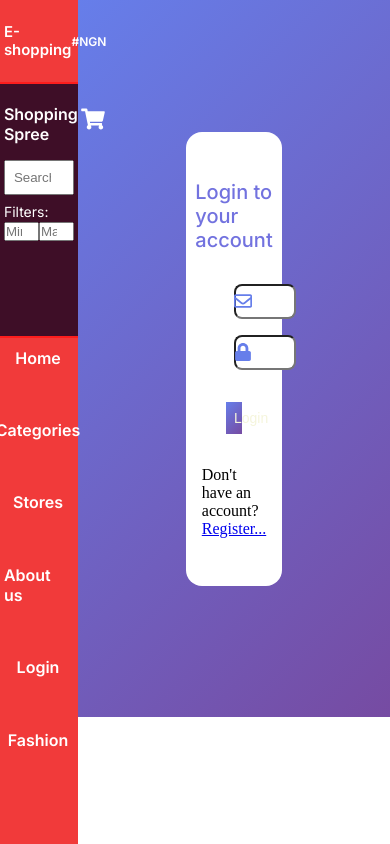
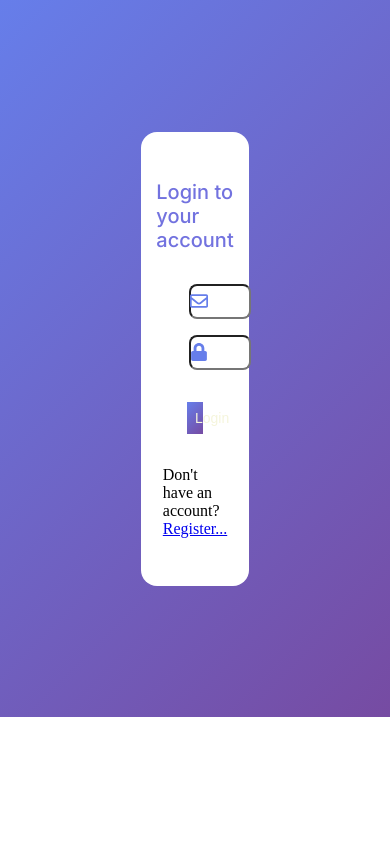
Before and after one commit to kennyegun24/e-commerce-frontend, a React (Create React App) app: page /login in a window 390 px wide. Built offline with nearby package versions, Linux system fonts and the light colour scheme.

Commit message:
Modify styling to fit mobile view

```diff
--- a/src/App.css
+++ b/src/App.css
@@ -8,16 +8,13 @@
 
 .app {
   display: flex;
-  /* flex-direction: column; */
 }
 
 .fixPositionNav {
-  position: sticky;
+  /* position: sticky;
   top: 0;
-  /*width: 100%;*/
-  z-index: 100;
+  z-index: 100; */
   height: 100vh;
-  /* max-width: 20%; */
   width: 20%;
 }
 
@@ -26,8 +23,30 @@
 }
 
 .routes {
-  /* margin-top: 150px; */
-  /* background: #111; */
   width: 80%;
-  /* max-width: 80%; */
+  height: 100vh;
+  overflow-y: scroll;
 }
+
+.routes::-webkit-scrollbar {
+  display: none;
+}
+
+@media (min-width: 200px) and (max-width: 650px) {
+  .app {
+    display: block;
+  }
+
+  .routes {
+    width: 100%;
+  }
+
+  .fixPositionNav {
+    display: none;
+    position: absolute;
+    top: 0;
+    z-index: 100;
+    height: 100vh;
+    width: 20%;
+  }
+}
```
